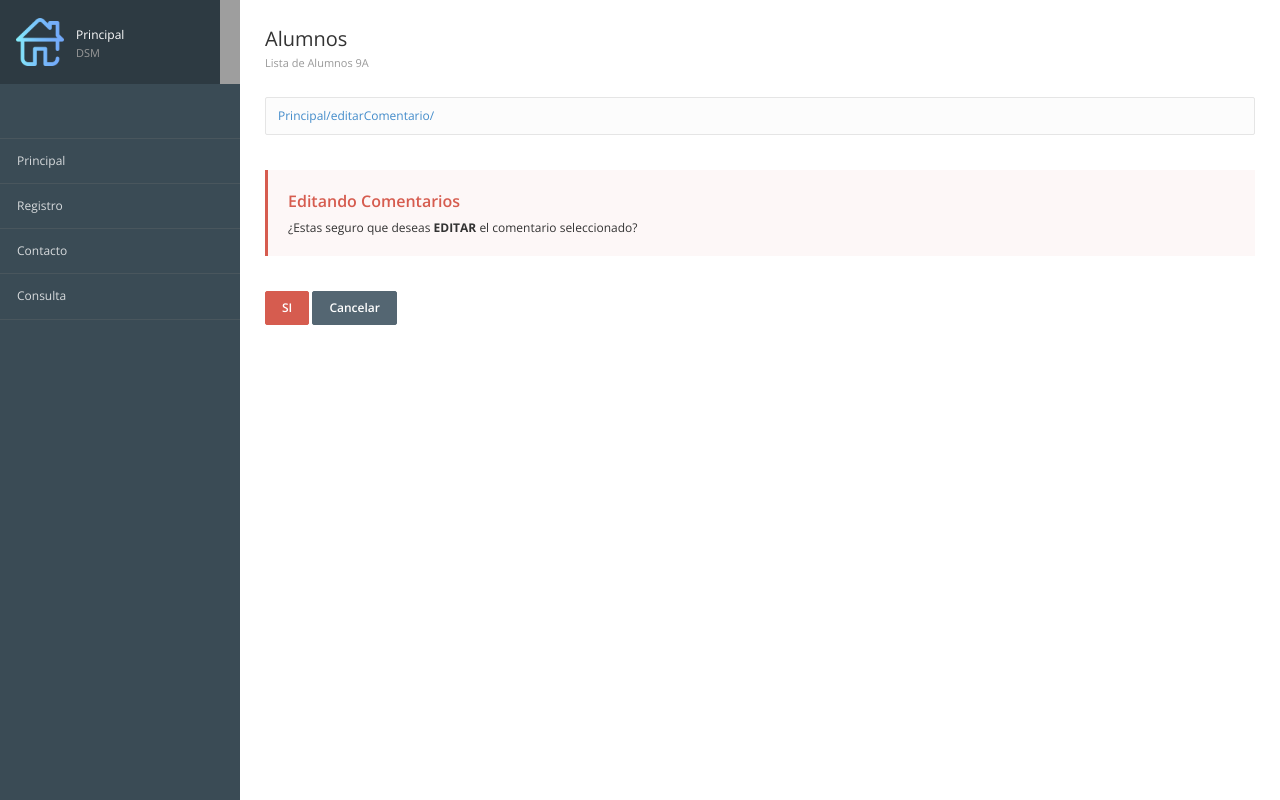
After one commit to Carlos-Dev11095/Proyecto_Python_Prueba, a Django app: page /editarComentario/ in a window 1280 px wide. The commit adds this page. Run offline with Django 4.2, Linux system fonts and the light colour scheme; some libraries are stand-ins or nearby versions; grey boxes are pictures that could not be loaded.

Commit message:
editar a medias

```diff
--- a/inicio/templates/inicio/encabezado.html
+++ b/inicio/templates/inicio/encabezado.html
@@ -62,7 +62,7 @@
                             <li><a href="{%url 'Principal'%}">Principal</a></li>
                             <li><a href="{%url 'Formulario'%}">Registro</a></li>
 							<li><a href="{%url 'Contacto'%}">Contacto</a></li>
-                            <li><a href="{%url 'consutaComentarios'%}">Consulta</a></li>
+                            <li><a href="{%url 'consultaComentarios'%}">Consulta</a></li>
 				</ul>
 			<!-- /Fin menú -->
 
--- a/prueba/urls.py
+++ b/prueba/urls.py
@@ -26,7 +26,9 @@ urlpatterns = [
     path('formulario/', views.formulario, name="Formulario"),
     path('ejemplo/', views.ejemplo, name="Ejemplo"),
     path('registrar/', views_registros.registrar, name="Registrar"),
-    path('consutaComentarios/', views_registros.ComentariosContacto, name="consutaComentarios"),
+    path('consultaComentarios/', views_registros.ComentariosContacto, name="consultaComentarios"),
+    path('eliminarComentario/<int:id>/',views_registros.eliminarComentarioContacto,name ="Eliminar"),
+    path('editarComentario/',views_registros.editarComentarioContacto,name ="Editar"),
 ]
 
 if settings.DEBUG:
--- a/registros/templates/registros/consultarComentario.html
+++ b/registros/templates/registros/consultarComentarios.html
@@ -39,8 +39,8 @@ Principal <span>DSM</span>
     <tr>
       <td class="muted">{{comentario.usuario}}</td>
       <td class="muted">{{comentario.mensaje}}</td>
-      <td class="text-center">editar</td>
-      <td class="text-center">eliminar</td>
+      <td class="text-center"><a href="{%url 'Editar' %}">Editar</a></td>
+      <td class="text-center"><a href="{%url 'Eliminar' comentario.id%}">Eliminar</a></td>
     </tr>
     {% endfor %}
   </tbody>
--- /dev/null
+++ b/registros/templates/registros/editarComentarios.html
@@ -0,0 +1,36 @@
+{% extends "inicio/encabezado.html"%}
+{%block NombrePestaña%}Principal{% endblock %}
+{%load static%}
+{%block imagen%}
+{%load static%}
+{%static 'inicio/images/home.png'%}
+{%endblock%}
+{%block tituloMenu%}
+Principal <span>DSM</span>
+{%endblock%}
+{%block Encabezado%}
+<!--Encabezado -->
+<div class="page-header">
+  <div class="page-title">
+    <h3>
+      Alumnos<br />
+      <small>Lista de Alumnos 9A</small>
+    </h3>
+  </div>
+</div>
+<!-- /Encabezado-->
+{%endblock%}
+
+{%block contenido%}
+<form method="POST">
+    {%csrf_token%}
+    <!--ALERTA-->
+    <div class="callout callout-danger fade in">
+        <h5>Editando Comentarios</h5>
+        <p>¿Estas seguro que deseas <strong>EDITAR</strong> el comentario seleccionado?</p>
+    </div>
+    <!--ALERTA-->
+    <button type="submit" class = "btn btn-danger">SI</button>
+    <a href="{%url 'consultaComentarios'%}" class="btn btn-primary">Cancelar</a>
+</form>
+{%endblock%}
--- a/registros/views.py
+++ b/registros/views.py
@@ -28,15 +28,18 @@ def contacto(request):
 
 def ComentariosContacto(request):
     comentarios=ComentarioContacto.objects.all()
-    return render(request,'registros/consultarComentario.html',{'comentarios':comentarios})
+    return render(request,'registros/consultarComentarios.html',{'comentarios':comentarios})
 
 def EditarComentarioContacto(request):
     return render(request,"registros/editarComentario.html")
 
-def eliminarComentarioContacto(request,id, confirmacion='registros/confirmarEliminacion.html'):
+def eliminarComentarioContacto(request,id, confirmacion='registros/eliminarComentarios.html'):
     comentario = get_object_or_404(ComentarioContacto, id=id)
     if request.method == 'POST':
         comentario.delete()
         comentarios=ComentarioContacto.objects.all()
         return render(request,'registros/consultarComentarios.html',{'comentarios':comentarios})
     return render(request, confirmacion,{'object':comentario})
+
+def editarComentarioContacto(request):
+    return render(request,"registros/editarComentarios.html")
```
Also changed, not shown: registros/templates/registros/eliminarComentarios.html (added, +36 -0 lines), db.sqlite3, registros/templates/registros/editarComentario.html (deleted).
